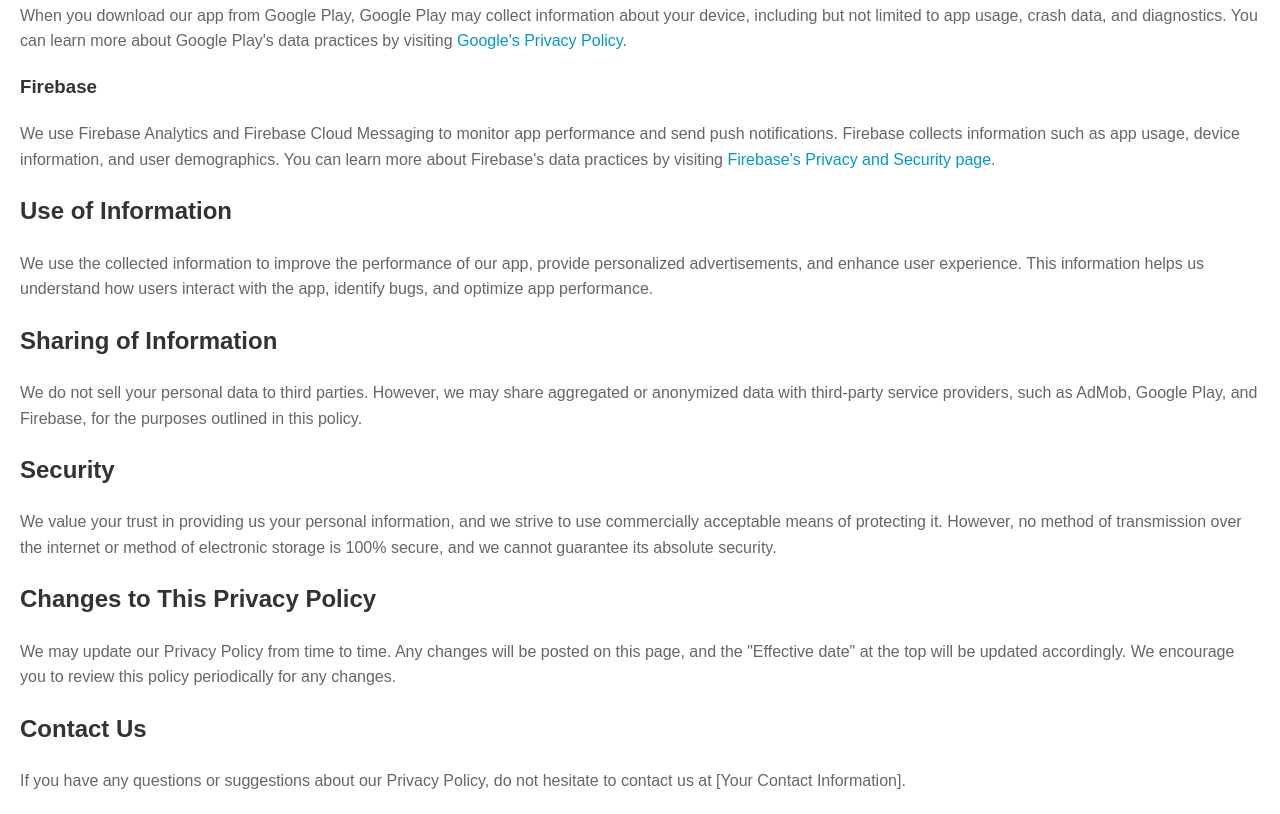
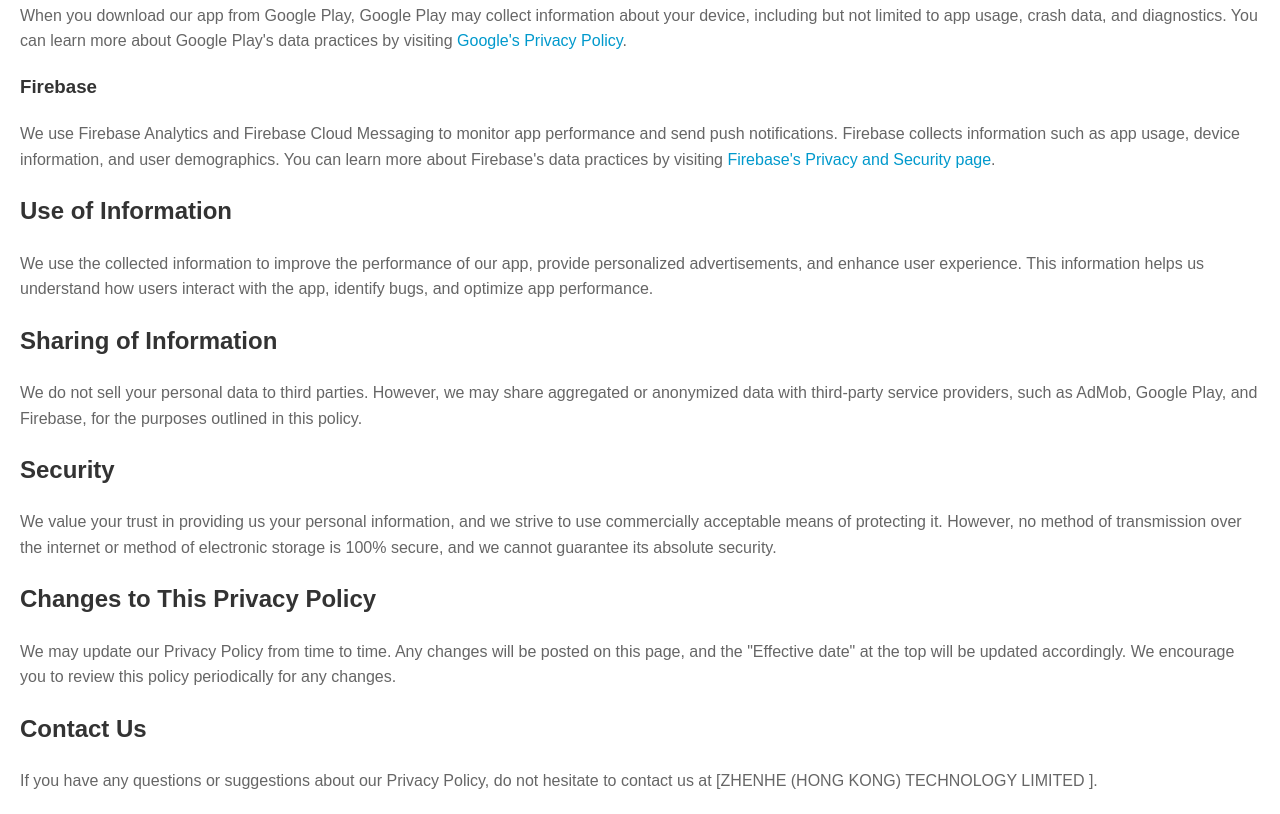
Before and after one commit to zhenhetechnology/zhenhetechnology.github.io, a plain HTML site: page privacy.html in a window 1280 px wide. Shown: the part 474-1288 px from the top of the page. Drawn offline with Linux system fonts and the light colour scheme.

Commit message:
Update privacy.html

```diff
--- a/privacy.html
+++ b/privacy.html
@@ -55,7 +55,8 @@
     <p>We may update our Privacy Policy from time to time. Any changes will be posted on this page, and the "Effective date" at the top will be updated accordingly. We encourage you to review this policy periodically for any changes.</p>
 
     <h2>Contact Us</h2>
-    <p>If you have any questions or suggestions about our Privacy Policy, do not hesitate to contact us at [Your Contact Information].</p>
+    <p>If you have any questions or suggestions about our Privacy Policy, do not hesitate to contact us at [ZHENHE (HONG KONG) TECHNOLOGY LIMITED
+].</p>
 
 </body>
 </html>
```
